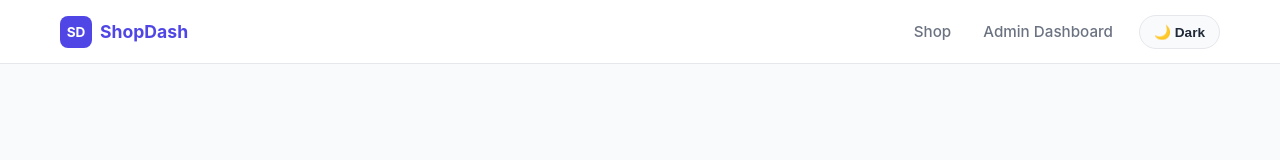
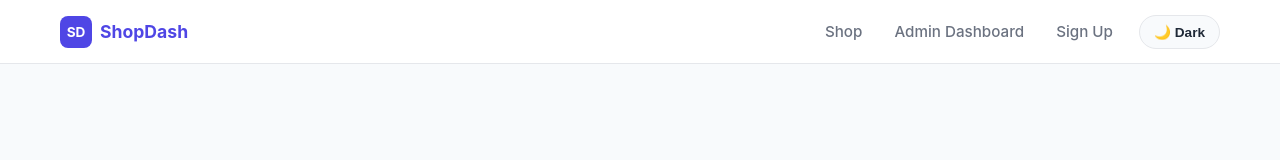
Before and after one commit to hussnainmughal123/Mern-e-commerce-, a React (Vite) app in the folder frontend/: page /login in a window 1280 px wide. Shown: the top 160 px of the page. Built offline with nearby package versions, Linux system fonts and the light colour scheme; no server answers.

Commit message:
Add Sign Up link for unauthenticated users
Added conditional rendering for Sign Up link based on user login status.

```diff
--- a/frontend/src/components/Navbar.jsx
+++ b/frontend/src/components/Navbar.jsx
@@ -1,6 +1,8 @@
 import { NavLink } from 'react-router-dom';
 
 const Navbar = ({ theme, onToggleTheme }) => {
+  const isLoggedIn = Boolean(localStorage.getItem('token'));
+
   return (
     <header className="navbar">
       <div className="navbar-inner">
@@ -16,6 +18,11 @@ const Navbar = ({ theme, onToggleTheme }) => {
             <NavLink to="/admin" className={({ isActive }) => (isActive ? 'active' : '')}>
               Admin Dashboard
             </NavLink>
+            {!isLoggedIn && (
+              <NavLink to="/signup" className={({ isActive }) => (isActive ? 'active' : '')}>
+                Sign Up
+              </NavLink>
+            )}
           </nav>
           <button
             type="button"
```
